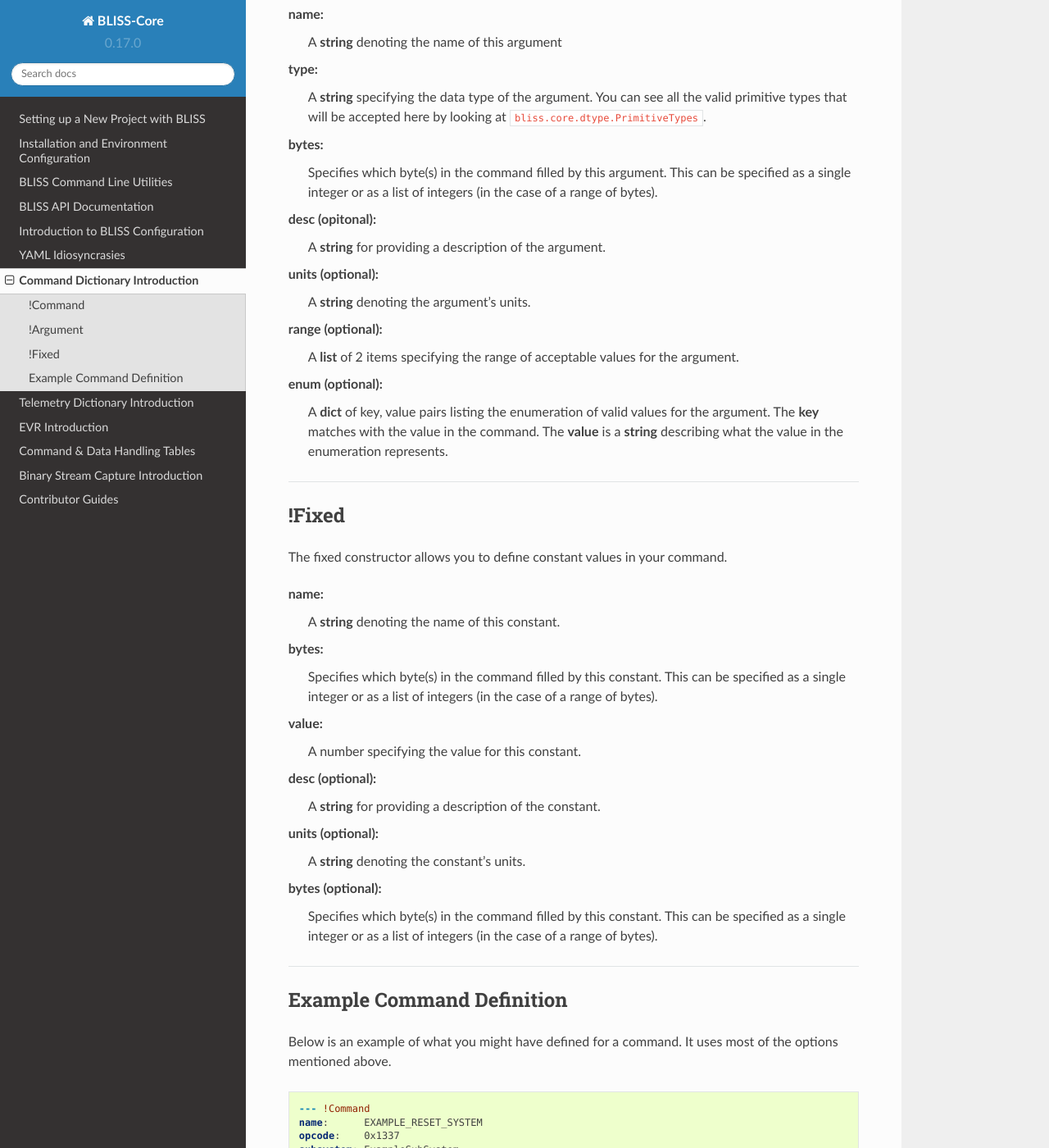
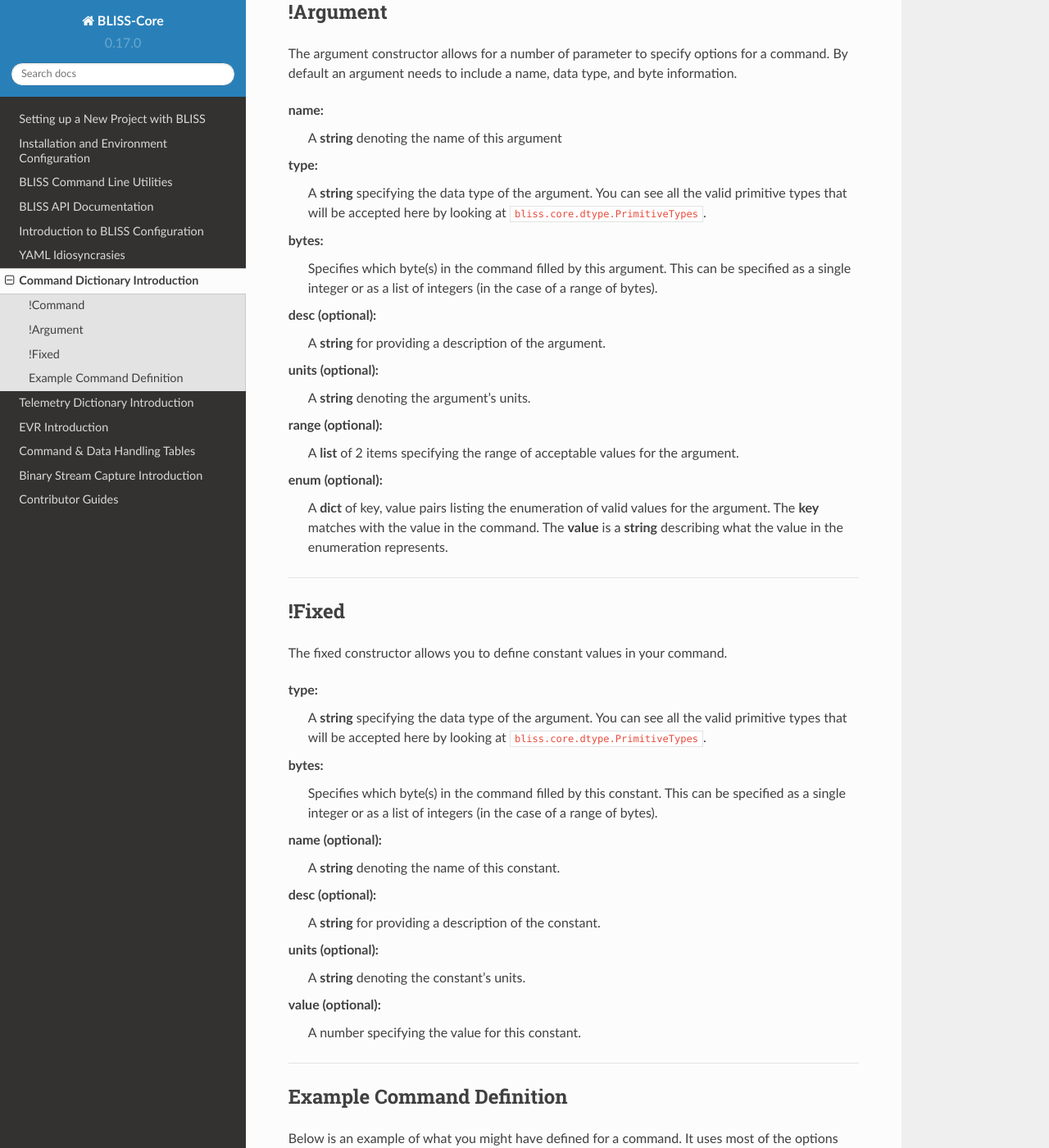
Before and after one commit to NASA-AMMOS/AIT-Core, a Sphinx documentation site: the page built from doc/source/command_intro.rst, in a window 1280 px wide and 1400 px high, scrolled down 2746 px. Shown: the whole window at 82% size. Built offline with Sphinx 7.4.7 and the Read the Docs theme 2.0.0, drawn with Linux system fonts in a browser that asks for light colours; some of the changed text lies outside the part shown.

Commit message:
Issue #309 - Update cmd docs with latest schema and command options

```diff
--- a/doc/source/command_intro.rst
+++ b/doc/source/command_intro.rst
@@ -27,7 +27,7 @@
           2: SCANNING
           3: SCIENCE
 
-All the valid parameters and attributes that you can have in your command dictionary configuration file is controlled by the command dictionary schema file. By default this is called **cmd_schema.json**. A snippet of a schema is below. You can see that it allows for quite of bit of control over the command dictionary including nested object verification, individual attribute type checks, and required fields.
+All the valid parameters and attributes that you can have in your command dictionary configuration file is controlled by the command dictionary schema file. You can view the full schema file in the BLISS Core repo at **bliss/core/data/cmd_schema.json**. A snippet of a schema is below. You can see that it allows for quite of bit of control over the command dictionary including nested object verification, individual attribute type checks, and required fields.
 
 .. code-block:: javascript
 
@@ -50,6 +50,9 @@
                     "type": "integer"
                 },
                 "subsystem": {
+                    "type": "string"
+                },
+                "title": {
                     "type": "string"
                 },
                 "desc": {
@@ -111,6 +114,9 @@
 subsystem (optional):
     A **string** denoting the subsystem associated with this command.
 
+title (optional):
+    A **string** denoting the title of this command
+
 desc (optional):
     A **string** for providing a description of the command.
 
@@ -133,7 +139,7 @@
 bytes:
     Specifies which byte(s) in the command filled by this argument. This can be specified as a single integer or as a list of integers (in the case of a range of bytes).
 
-desc (opitonal):
+desc (optional):
     A **string** for providing a description of the argument.
 
 units (optional):
@@ -152,14 +158,14 @@
 
 The fixed constructor allows you to define constant values in your command.
 
-name:
-    A **string** denoting the name of this constant.
+type:
+    A **string** specifying the data type of the argument. You can see all the valid primitive types that will be accepted here by looking at ``bliss.core.dtype.PrimitiveTypes``.
 
 bytes:
     Specifies which byte(s) in the command filled by this constant. This can be specified as a single integer or as a list of integers (in the case of a range of bytes).
 
-value:
-    A number specifying the value for this constant.
+name (optional):
+    A **string** denoting the name of this constant.
 
 desc (optional):
     A **string** for providing a description of the constant.
@@ -167,8 +173,9 @@
 units (optional):
     A **string** denoting the constant's units.
 
-bytes (optional):
-    Specifies which byte(s) in the command filled by this constant. This can be specified as a single integer or as a list of integers (in the case of a range of bytes).
+value (optional):
+    A number specifying the value for this constant.
+
 
 ----
 
```
